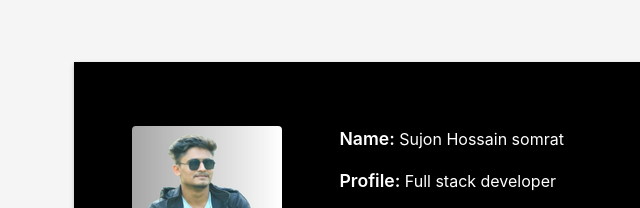
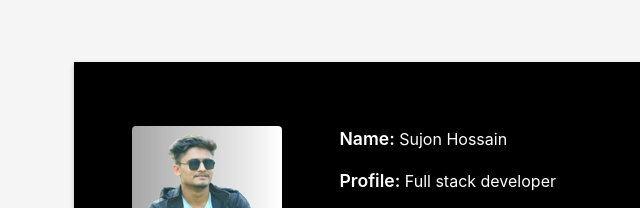
Before and after one commit to sujon2467sd/Portfolio, a plain HTML site: page index.html in a window 1280 px wide. Shown: the part 802-1010 px from the top of the page, 11-651 px from the left. Drawn offline with nearby package versions, Linux system fonts and the light colour scheme; a small style sheet from the web is missing; files whose address does not match are found by name.

Commit message:
Update index.html

```diff
--- a/index.html
+++ b/index.html
@@ -116,7 +116,7 @@
                                     </div>
                                     <div class="col-sm-6 col-md-7">
                                         <div class="about-info" data-aos="fade-up-right">
-                                            <p><span class="title-s">Name: </span> <span>Sujon Hossain somrat</span></p>
+                                            <p><span class="title-s">Name: </span> <span>Sujon Hossain </span></p>
                                             <p><span class="title-s">Profile: </span> <span>Full stack developer</span>
                                             </p>
                                             <p><span class="title-s">Email: </span>
```
